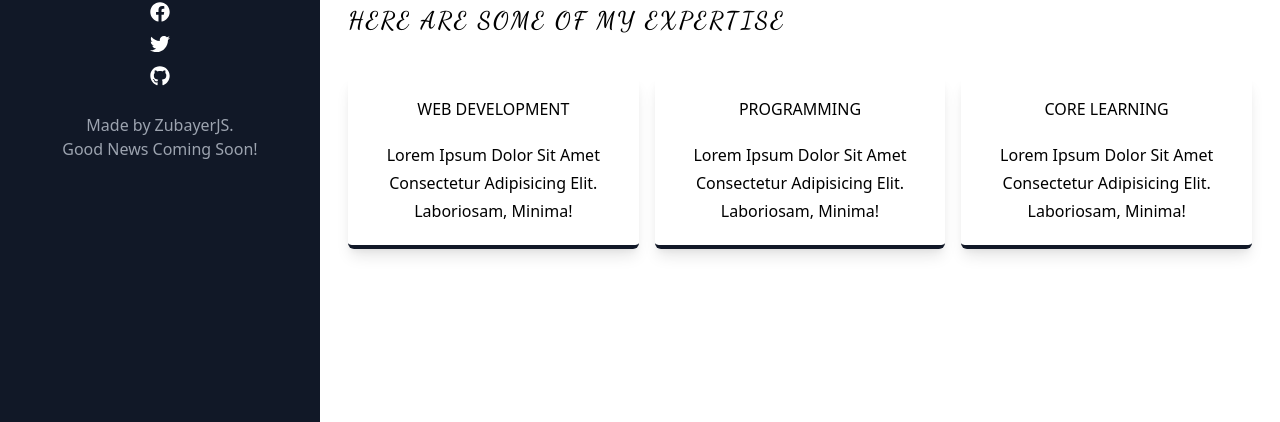
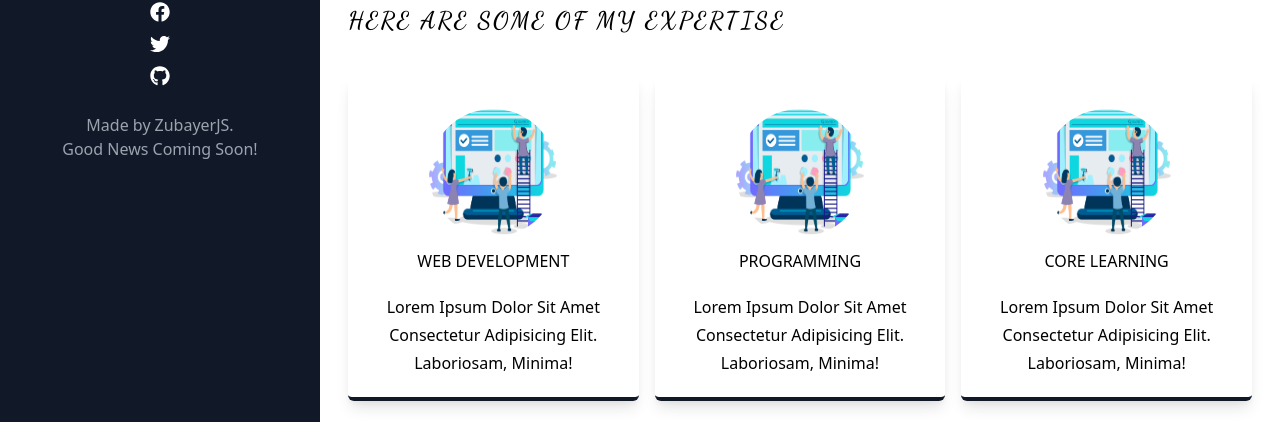
Before and after one commit to zubayer-47/portfolio-by-react, a React (Create React App) app: page /about in a window 1280 px wide. Shown: the part 375-797 px from the top of the page. Built offline with nearby package versions, Linux system fonts and the light colour scheme.

Commit message:
Fix the overflow problem and update the repo.

```diff
--- a/src/Components/Card.jsx
+++ b/src/Components/Card.jsx
@@ -1,12 +1,14 @@
-import React from 'react'
+import React from "react";
+import assets1 from "./img/assets-1.png";
+// import assets2 from './img/assets-2.png'
 
-export default function Card({title, desc}) {
-    return (
-      <div className="bg-r p-5 text-center rounded-md shadow-lg hover:shadow-md border-gray-900 border-b-4 lg:col-span-4">
-        <h1 className="mb-5 uppercase">{title}</h1>
-        <p className="capitalize leading-7">
-          {desc}
-        </p>
-      </div>
-    );
+export default function Card({ title, desc }) {
+  return (
+    <div className="p-5 text-center rounded-md shadow-lg hover:shadow-md border-gray-900 border-b-4 lg:col-span-4">
+      <img src={assets1} className="w-32 h-32 mx-auto rounded-full my-3" alt="" />
+
+      <h1 className="mb-5 uppercase">{title}</h1>
+      <p className="capitalize leading-7">{desc}</p>
+    </div>
+  );
 }
--- a/src/Components/Header/Header.jsx
+++ b/src/Components/Header/Header.jsx
@@ -3,7 +3,7 @@ import { NavLink } from "react-router-dom";
 
 export default function Header({className}) {
   return (
-    <header className={className}>
+    <header className={`${className} overflow-auto`}>
       <nav>
         <img
           className="mx-auto w-48 rounded-full"
--- a/src/Components/Home.jsx
+++ b/src/Components/Home.jsx
@@ -10,7 +10,7 @@ export default function Home() {
     <BrowserRouter>
       <div className="grid grid-cols-12">
         <Header className="max-w-full col-span-4 xl:col-span-3 h-screen bg-gray-900 text-white text-center py-5 md:block hidden" />
-        <div className="h-screen md:col-span-8 xl:col-span-9 col-span-full">
+        <div className="h-screen md:col-span-8 xl:col-span-9 col-span-full overflow-auto">
           <Route exact component={Intro} path="/" />
           <Route component={About} path="/about" />
           <Route component={Timeline} path="/timeline" />
```
Also changed, not shown: src/Components/img/assets-1.png (added), src/Components/img/assets-2.png (added).
